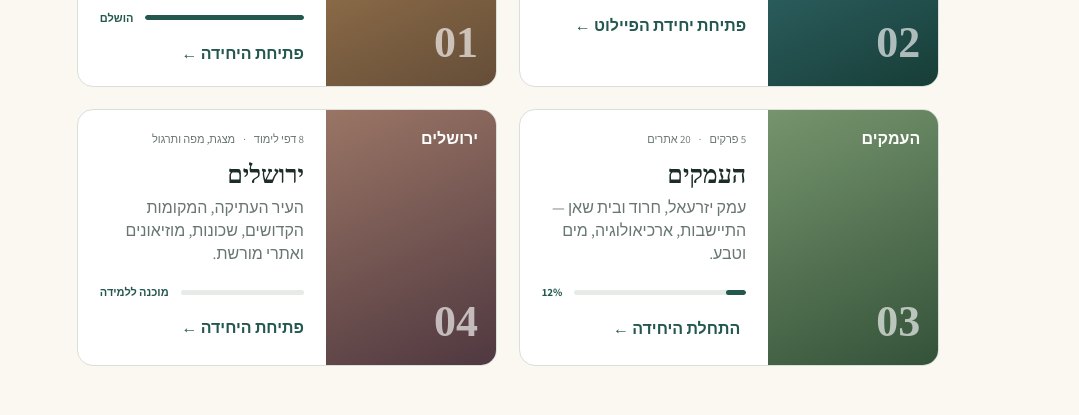
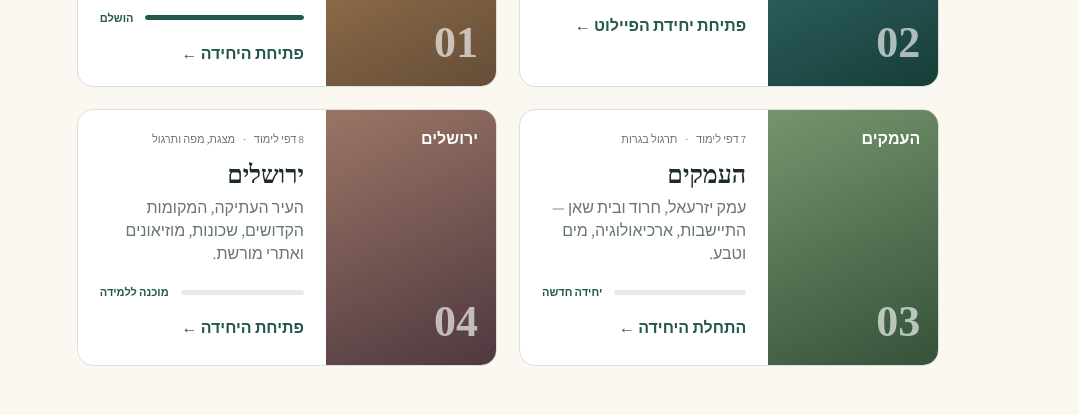
Before and after one commit to nisan1234-afk/tourism-bagrut-v2, a plain HTML site: page index.html in a window 1280 px wide. Shown: the part 1530-1945 px from the top of the page, without its empty margins (0-1079 px from the left). Drawn offline with Linux system fonts and the light colour scheme; a web font is replaced by a local one.

```diff
--- a/index.html
+++ b/index.html
@@ -96,7 +96,7 @@
             </article>
             <article class="unit-card">
               <div class="unit-cover cover-valleys"><span>העמקים</span><b>03</b></div>
-              <div class="unit-body"><div class="unit-meta"><span>5 פרקים</span><span>20 אתרים</span></div><h3>העמקים</h3><p>עמק יזרעאל, חרוד ובית שאן — התיישבות, ארכיאולוגיה, מים וטבע.</p><div class="mini-progress"><span><i style="width:12%"></i></span><b>12%</b></div><button class="card-link" data-login-feature="יחידת העמקים">התחלת היחידה ←</button></div>
+              <div class="unit-body"><div class="unit-meta"><span>7 דפי לימוד</span><span>תרגול בגרות</span></div><h3>העמקים</h3><p>עמק יזרעאל, חרוד ובית שאן — התיישבות, ארכיאולוגיה, מים וטבע.</p><div class="mini-progress"><span><i style="width:0%"></i></span><b>יחידה חדשה</b></div><a class="card-link" href="units/valleys.html#overview">התחלת היחידה ←</a></div>
             </article>
             <article class="unit-card">
               <div class="unit-cover cover-jerusalem"><span>ירושלים</span><b>04</b></div>
```
